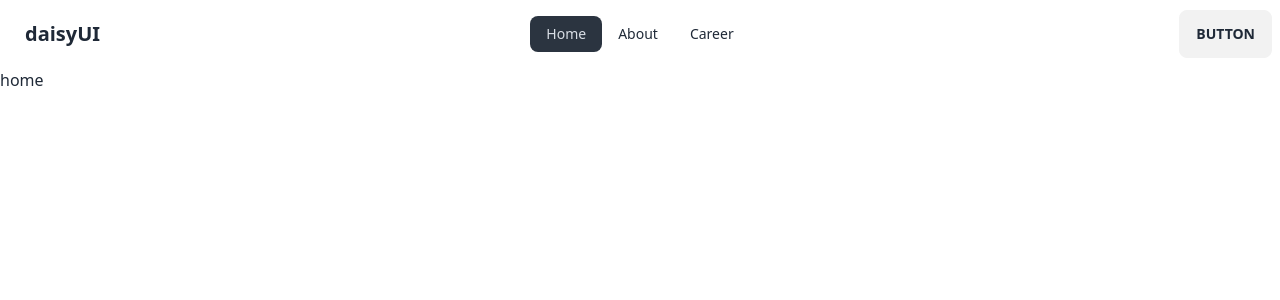
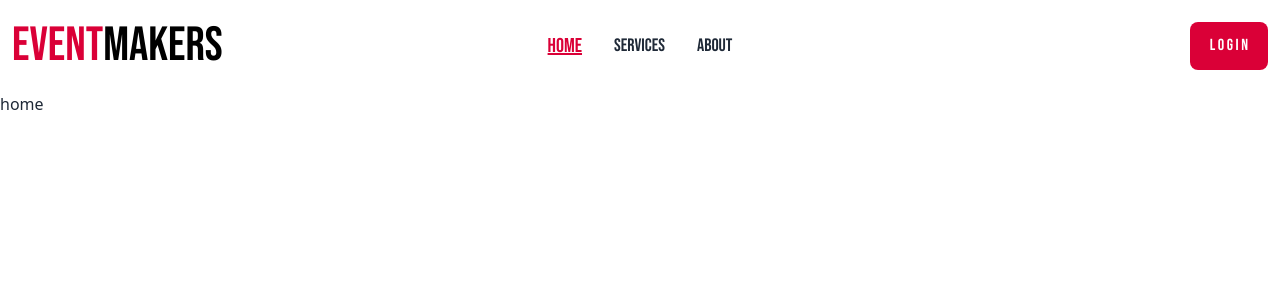
Before and after one commit to ayon121/Event_management_Website_React, a React (Vite) app: page / in a window 1280 px wide. Shown: the top 300 px of the page. Built offline with nearby package versions, Linux system fonts and the light colour scheme.

Commit message:
navbar design completed

```diff
--- a/src/Component/Shared_Components/Navber.jsx
+++ b/src/Component/Shared_Components/Navber.jsx
@@ -6,14 +6,13 @@ import { NavLink } from "react-router-dom";
 const Navber = () => {
 
     const navlinks = <>
-        <li><NavLink to="/">Home</NavLink></li>
-        <li><NavLink to="/about">About</NavLink></li>
-        <li><NavLink to="/career">Career</NavLink></li>
-
+        <li className="text-lg"><NavLink  to="/" className={({ isActive }) => isActive ? 'text-[#DA0037] underline text-xl' : 'bg-transparent'}>Home</NavLink></li>
+        <li className="text-lg"><NavLink  to="/Services" className={({ isActive }) => isActive ? 'text-[#DA0037] underline text-xl' : 'bg-transparent'}>Services</NavLink></li>
+        <li className="text-lg"><NavLink  to="/About" className={({ isActive }) => isActive ? 'text-[#DA0037] underline text-xl' : 'bg-transparent'}>About</NavLink></li>
   </>
 
     return (
-        <div className="navbar bg-base-100">
+        <div className="navbar bg-transparent font-Bebas py-4 px-3 max-w-7xl mx-auto">
             <div className="navbar-start">
                 <div className="dropdown">
                 <label tabIndex={0} className="btn btn-ghost lg:hidden">
@@ -23,7 +22,7 @@ const Navber = () => {
                     {navlinks}
                 </ul>
                 </div>
-                <a className="btn btn-ghost normal-case text-xl">daisyUI</a>
+                <h1 className="text-2xl md:text-4xl lg:text-5xl text-black "><span className="text-[#DA0037]">Event</span>Makers</h1>
             </div>
             <div className="navbar-center hidden lg:flex">
                 <ul className="menu menu-horizontal px-1">
@@ -31,7 +30,7 @@ const Navber = () => {
                 </ul>
             </div>
             <div className="navbar-end">
-                <a className="btn">Button</a>
+                <a className="px-3 py-2 md:px-5 md:py-3 rounded-lg bg-[#DA0037] text-white">L o g i n</a>
             </div>
         </div>
     );
```
